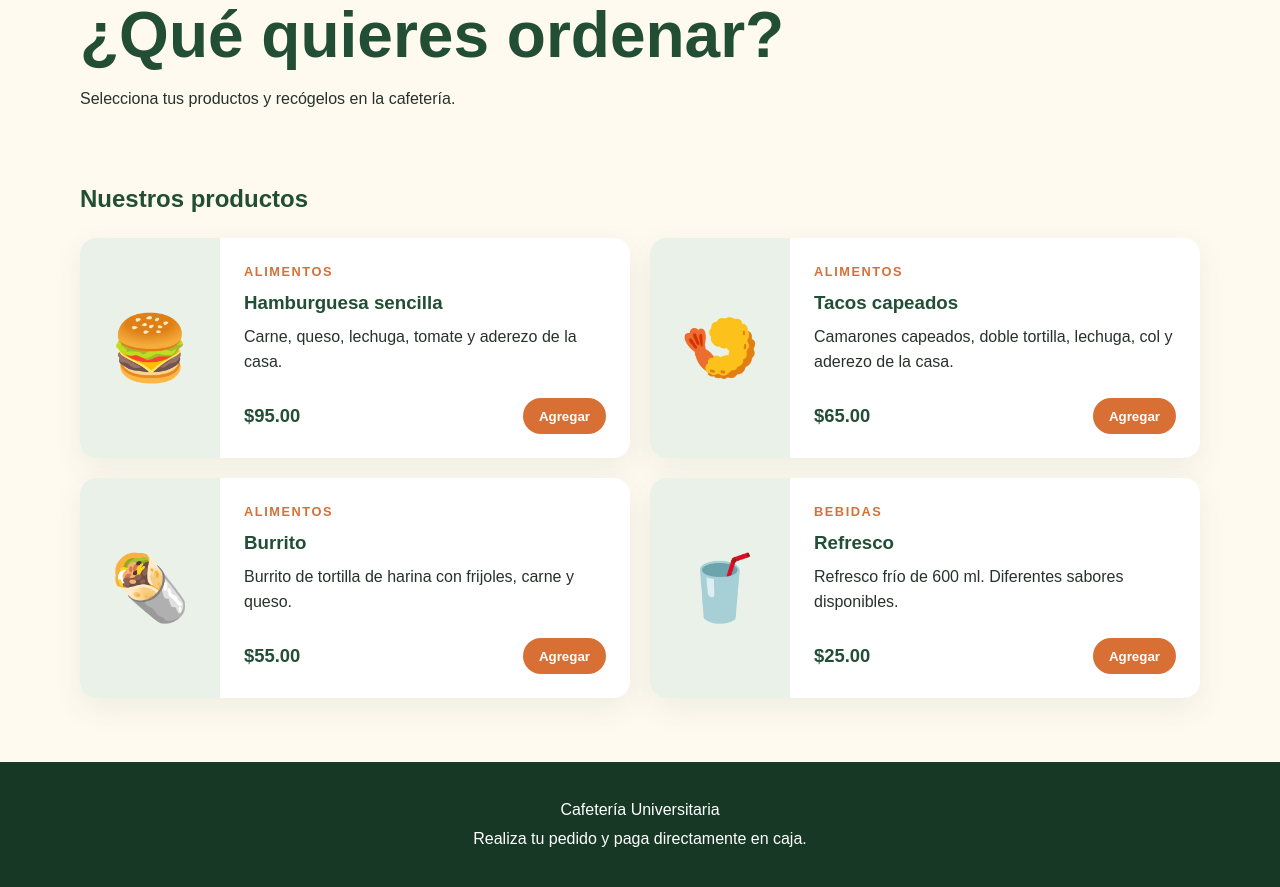
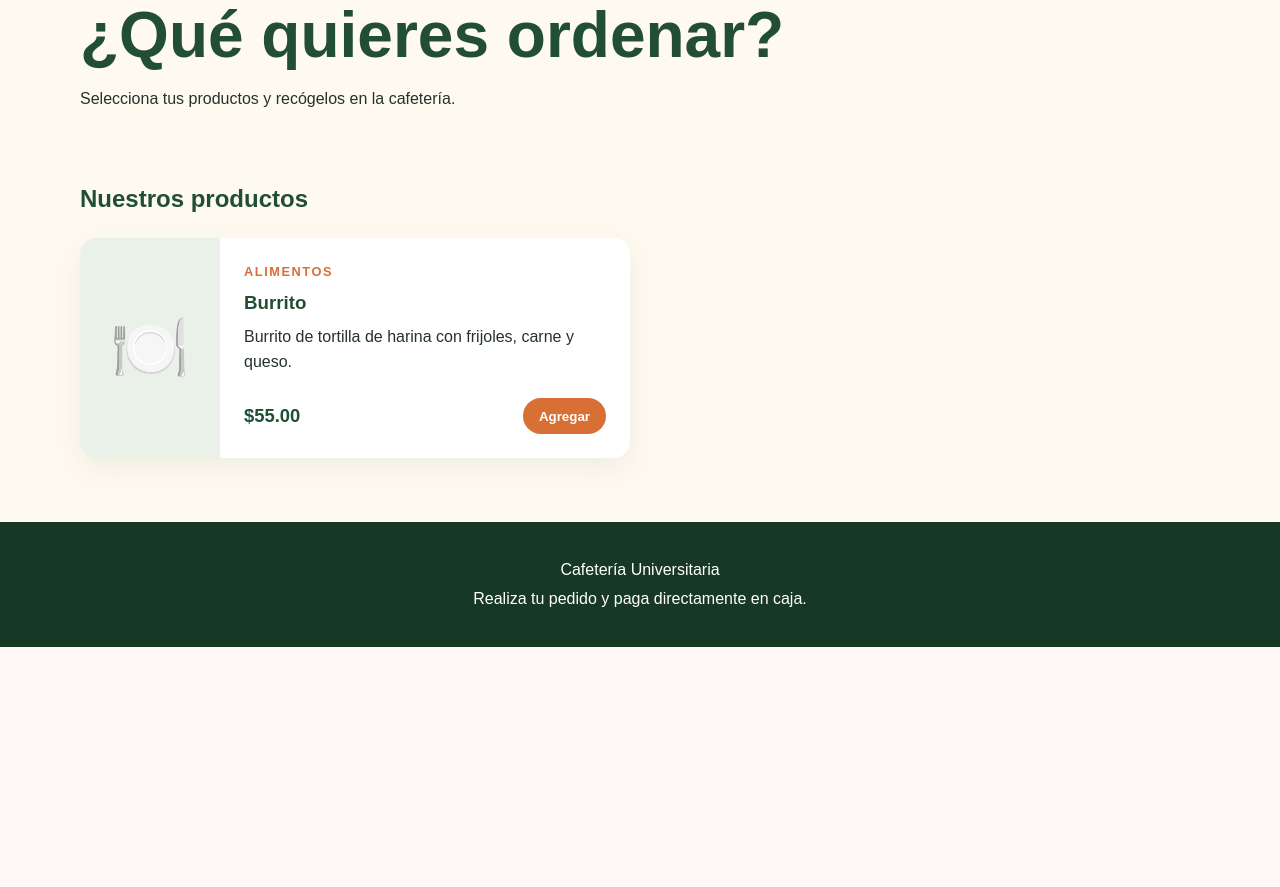
Before and after one commit to MannyCTRLZ/Sistema-de-Gestion-de-Pedidos, a Flask app: page /menu in a window 1280 px wide. Shown: the part 185-1072 px from the top of the page. After the commit the page ends 832 px from the top, so only its background shows below. Run offline with Flask 3, Linux system fonts and the light colour scheme; data comes from the database, SQL or seed files in the repository.

Commit message:
se hizo que menu consulte la base de datos para verificar la disponibilidad de productos y en caso de que no haya existencia no aparecera la tarjeta del producto

```diff
--- a/app.py
+++ b/app.py
@@ -19,7 +19,8 @@ def inicio():
 
 @app.route("/menu")
 def menu():
-    return render_template("menu.html")
+    productos = obtener_productos_disponibles()
+    return render_template("menu.html", productos=productos)
 
 
 if __name__ == "__main__":
--- a/database.py
+++ b/database.py
@@ -41,7 +41,7 @@ def insertar_productos_iniciales():
                 "Tacos de pescado capeados con lechuga, col y aderezo de la casa.",
                 65.00,
                 "Alimentos",
-                1
+                0
             ),
             (
                 "Burrito",
@@ -55,7 +55,7 @@ def insertar_productos_iniciales():
                 "Refresco frío de 600 ml. Diferentes sabores disponibles.",
                 25.00,
                 "Bebidas",
-                1
+                0
             )
         ]
 
--- a/static/css/styles.css
+++ b/static/css/styles.css
@@ -246,6 +246,15 @@ a {
     gap: 1.25rem;
 }
 
+.menu-vacio {
+    grid-column: 1 / -1;
+    margin: 0;
+    padding: 2rem;
+    border-radius: 1rem;
+    background: var(--blanco);
+    text-align: center;
+}
+
 .producto {
     display: grid;
     grid-template-columns: 140px 1fr;
--- a/templates/menu.html
+++ b/templates/menu.html
@@ -30,57 +30,38 @@
             <h2 id="titulo-menu">Nuestros productos</h2>
 
             <div class="lista-productos">
+                {% for producto in productos %}
                 <article class="producto">
-                    <div class="producto-imagen" aria-hidden="true">🍔</div>
+                    <div class="producto-imagen" aria-hidden="true">
+                        {% if producto.categoria == "Bebidas" %}🥤{% else %}🍽️{% endif %}
+                    </div>
                     <div class="producto-informacion">
-                        <span class="producto-categoria">Alimentos</span>
-                        <h3>Hamburguesa sencilla</h3>
-                        <p>Carne, queso, lechuga, tomate y aderezo de la casa.</p>
+                        <span class="producto-categoria">
+                            {{ producto.categoria }}
+                        </span>
+                        <h3>{{ producto.nombre }}</h3>
+                        <p>{{ producto.descripcion }}</p>
                         <div class="producto-compra">
-                            <span class="producto-precio">$95.00</span>
-                            <button class="boton-agregar" type="button" data-id="1" data-nombre="Hamburguesa sencilla" data-precio="95">Agregar</button>
+                            <span class="producto-precio">
+                                ${{ "%.2f"|format(producto.precio) }}
+                            </span>
+                            <button
+                                class="boton-agregar"
+                                type="button"
+                                data-id="{{ producto.id }}"
+                                data-nombre="{{ producto.nombre }}"
+                                data-precio="{{ producto.precio }}"
+                            >
+                                Agregar
+                            </button>
                         </div>
                     </div>
                 </article>
-
-                <article class="producto">
-                    <div class="producto-imagen" aria-hidden="true">🍤</div>
-                    <div class="producto-informacion">
-                        <span class="producto-categoria">Alimentos</span>
-                        <h3>Tacos capeados</h3>
-                        <p>Camarones capeados, doble tortilla, lechuga, col y aderezo de la casa.</p>
-                        <div class="producto-compra">
-                            <span class="producto-precio">$65.00</span>
-                            <button class="boton-agregar" type="button" data-id="4" data-nombre="Tacos capeados" data-precio="65">Agregar</button>
-                        </div>
-                    </div>
-                </article>
-
-                <article class="producto">
-                    <div class="producto-imagen" aria-hidden="true">🌯</div>
-                    <div class="producto-informacion">
-                        <span class="producto-categoria">Alimentos</span>
-                        <h3>Burrito</h3>
-                        <p>Burrito de tortilla de harina con frijoles, carne y queso.</p>
-                        <div class="producto-compra">
-                            <span class="producto-precio">$55.00</span>
-                            <button class="boton-agregar" type="button" data-id="2" data-nombre="Burrito" data-precio="55">Agregar</button>
-                        </div>
-                    </div>
-                </article>
-
-                <article class="producto">
-                    <div class="producto-imagen" aria-hidden="true">🥤</div>
-                    <div class="producto-informacion">
-                        <span class="producto-categoria">Bebidas</span>
-                        <h3>Refresco</h3>
-                        <p>Refresco frío de 600 ml. Diferentes sabores disponibles.</p>
-                        <div class="producto-compra">
-                            <span class="producto-precio">$25.00</span>
-                            <button class="boton-agregar" type="button" data-id="3" data-nombre="Refresco" data-precio="25">Agregar</button>
-                        </div>
-                    </div>
-                </article>
+                {% else %}
+                <p class="menu-vacio">
+                    No hay productos disponibles en este momento.
+                </p>
+                {% endfor %}
             </div>
         </section>
     </main>
```
